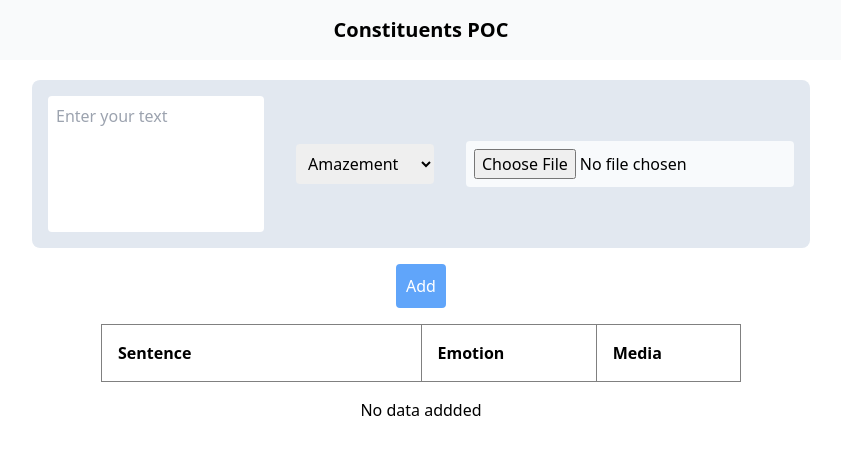
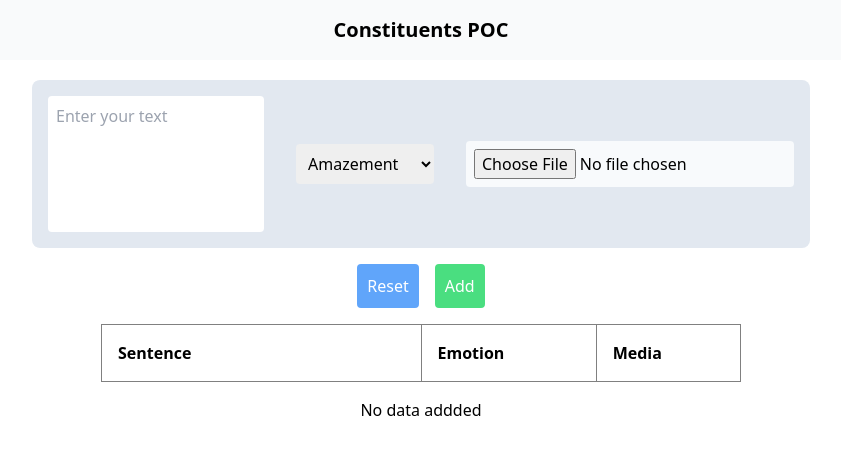
Before and after one commit to jayeshsadhwani99/constituents-poc, a React (Vite) app: page / in a window 1280 px wide. Shown: the top 454 px of the page, without its empty margins (219-1060 px from the left). Built offline with nearby package versions, Linux system fonts and the light colour scheme.

Commit message:
all functionality done

```diff
--- /dev/null
+++ b/src/components/Element.jsx
@@ -0,0 +1,36 @@
+import React, { useContext } from "react";
+import { FormContext } from "../contexts/FormContext";
+
+function Element({ data, i, formData }) {
+  const { popElement, setSelectedIndex } = useContext(FormContext);
+
+  const handleSelectIndex = () => {
+    setSelectedIndex(i);
+  };
+
+  return (
+    <tr key={i}>
+      <td>{data?.sentence}</td>
+      <td>{data?.emotion}</td>
+      <td>{data?.media?.name}</td>
+      <td>
+        <button
+          onClick={handleSelectIndex}
+          className="bg-blue-400 hover:bg-white text-white hover:text-blue-400 transition-all border-2 border-blue-400 p-2 rounded">
+          Edit
+        </button>
+      </td>
+      {i === formData.length - 1 && (
+        <td>
+          <button
+            onClick={popElement}
+            className="bg-red-400 hover:bg-white text-white hover:text-red-400 transition-all border-2 border-red-400 p-2 rounded">
+            Delete
+          </button>
+        </td>
+      )}
+    </tr>
+  );
+}
+
+export default Element;
--- a/src/components/Form.jsx
+++ b/src/components/Form.jsx
@@ -1,9 +1,15 @@
-import React, { useContext, useState } from "react";
+import React, { useContext, useEffect, useState } from "react";
 import { emotions } from "../utils/emotions";
 import { FormContext } from "../contexts/FormContext";
 
 function Form() {
-  const { addFormData } = useContext(FormContext);
+  const {
+    addFormData,
+    selectedIndex,
+    formData,
+    editFormData,
+    setSelectedIndex,
+  } = useContext(FormContext);
   const [data, setData] = useState({
     sentence: "",
     emotion: emotions[0].value,
@@ -34,16 +40,25 @@ function Form() {
       emotion: emotions[0].value,
       media: null,
     });
+    setSelectedIndex(null);
   };
 
   const handleSubmit = (e) => {
     e.preventDefault();
     if (!validate()) return;
 
-    addFormData(data);
+    if (selectedIndex != null) {
+      editFormData(data);
+    } else {
+      addFormData(data);
+    }
 
     resetForm();
   };
+
+  useEffect(() => {
+    if (selectedIndex != null) setData({ ...formData[selectedIndex] });
+  }, [selectedIndex]);
 
   return (
     <main className="mt-20">
@@ -63,13 +78,13 @@ function Form() {
             id="row5_emotion"
             className="p-2 rounded"
             name="emotion"
-            value={data?.emotion?.value}
+            defaultValue={data?.emotion}
             onChange={handleChange}>
             {emotions.map((e, i) => (
               <option
                 key={i}
                 value={e.value}
-                selected={e.value === data.emotion}>
+                selected={data.emotion === e.value}>
                 {e.label}
               </option>
             ))}
@@ -82,11 +97,20 @@ function Form() {
           />
         </div>
 
-        <button
-          onClick={handleSubmit}
-          className="bg-blue-400 hover:bg-white text-white hover:text-blue-400 transition-all border-2 border-blue-400 p-2 rounded">
-          Add
-        </button>
+        <div className="flex gap-4">
+          <button
+            className="bg-blue-400 hover:bg-white text-white hover:text-blue-400 transition-all border-2 border-blue-400 p-2 rounded"
+            onClick={resetForm}
+            type="button">
+            Reset
+          </button>
+
+          <button
+            onClick={handleSubmit}
+            className="bg-green-400 hover:bg-white text-white hover:text-green-400 transition-all border-2 border-green-400 p-2 rounded">
+            {selectedIndex != null ? "Edit" : "Add"}
+          </button>
+        </div>
       </form>
     </main>
   );
--- a/src/components/Table.jsx
+++ b/src/components/Table.jsx
@@ -1,8 +1,9 @@
 import { useContext } from "react";
 import { FormContext } from "../contexts/FormContext";
+import Element from "./Element";
 
 function Table() {
-  const { formData, submitForm, popElement } = useContext(FormContext);
+  const { formData, submitForm } = useContext(FormContext);
 
   return (
     <>
@@ -17,25 +18,7 @@ function Table() {
 
         <tbody>
           {formData.map((data, i) => (
-            <tr key={i}>
-              <td>{data?.sentence}</td>
-              <td>{data?.emotion}</td>
-              <td>{data?.media?.name}</td>
-              <td>
-                <button className="bg-blue-400 hover:bg-white text-white hover:text-blue-400 transition-all border-2 border-blue-400 p-2 rounded">
-                  Edit
-                </button>
-              </td>
-              {i === formData.length - 1 && (
-                <td>
-                  <button
-                    onClick={popElement}
-                    className="bg-red-400 hover:bg-white text-white hover:text-red-400 transition-all border-2 border-red-400 p-2 rounded">
-                    Delete
-                  </button>
-                </td>
-              )}
-            </tr>
+            <Element data={data} key={i} i={i} formData={formData} />
           ))}
         </tbody>
       </table>
--- a/src/contexts/FormContext.jsx
+++ b/src/contexts/FormContext.jsx
@@ -8,6 +8,12 @@ export default function FormProvider({ children }) {
 
   const addFormData = (data) => {
     setFormData([...formData, data]);
+  };
+
+  const editFormData = (data) => {
+    const temp = structuredClone(formData);
+    temp[selectedIndex] = data;
+    setFormData(temp);
   };
 
   const submitForm = () => {
@@ -24,9 +30,12 @@ export default function FormProvider({ children }) {
     <FormContext.Provider
       value={{
         formData,
+        selectedIndex,
         addFormData,
+        editFormData,
         submitForm,
         popElement,
+        setSelectedIndex,
       }}>
       {children}
     </FormContext.Provider>
```
